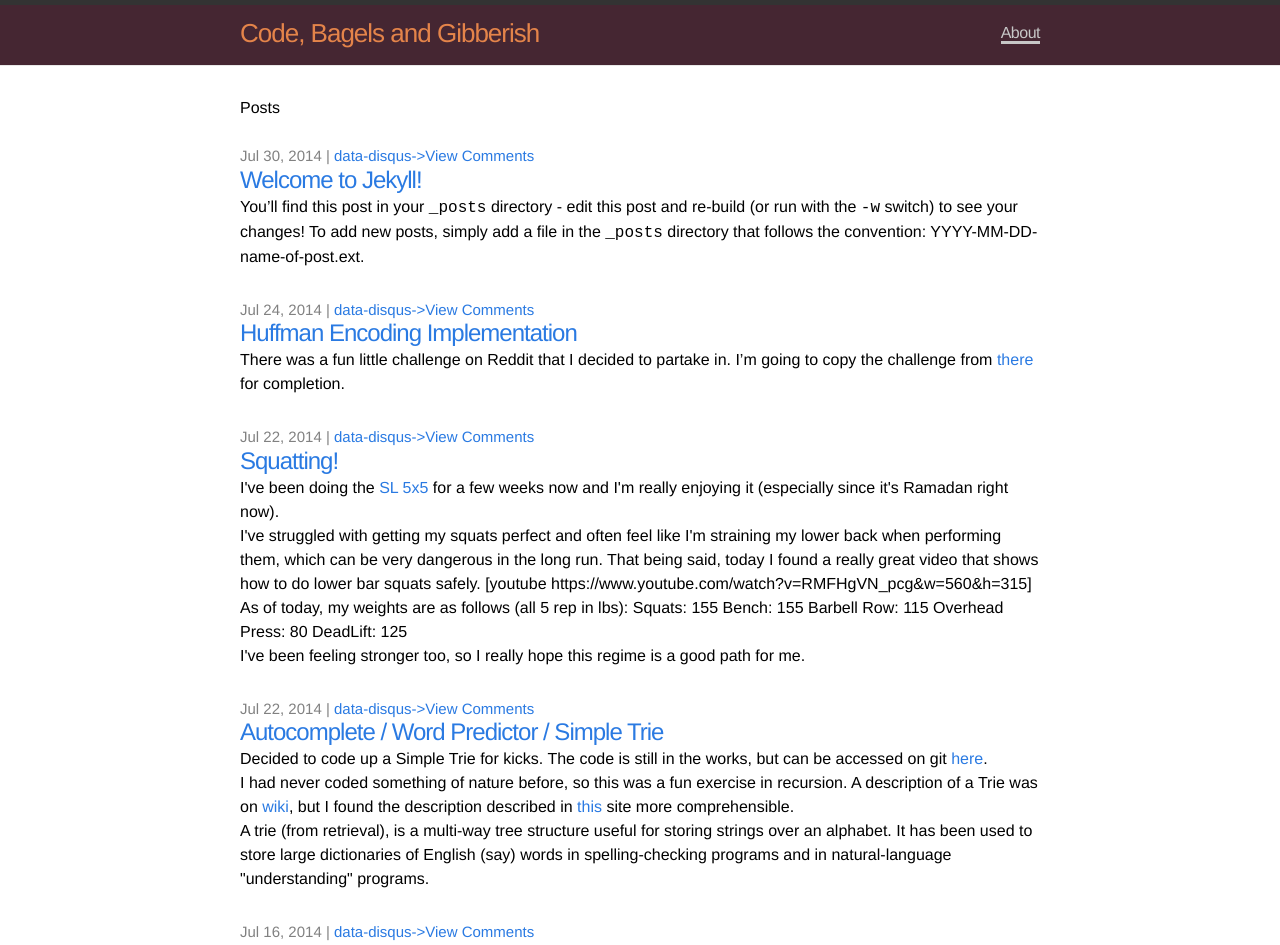
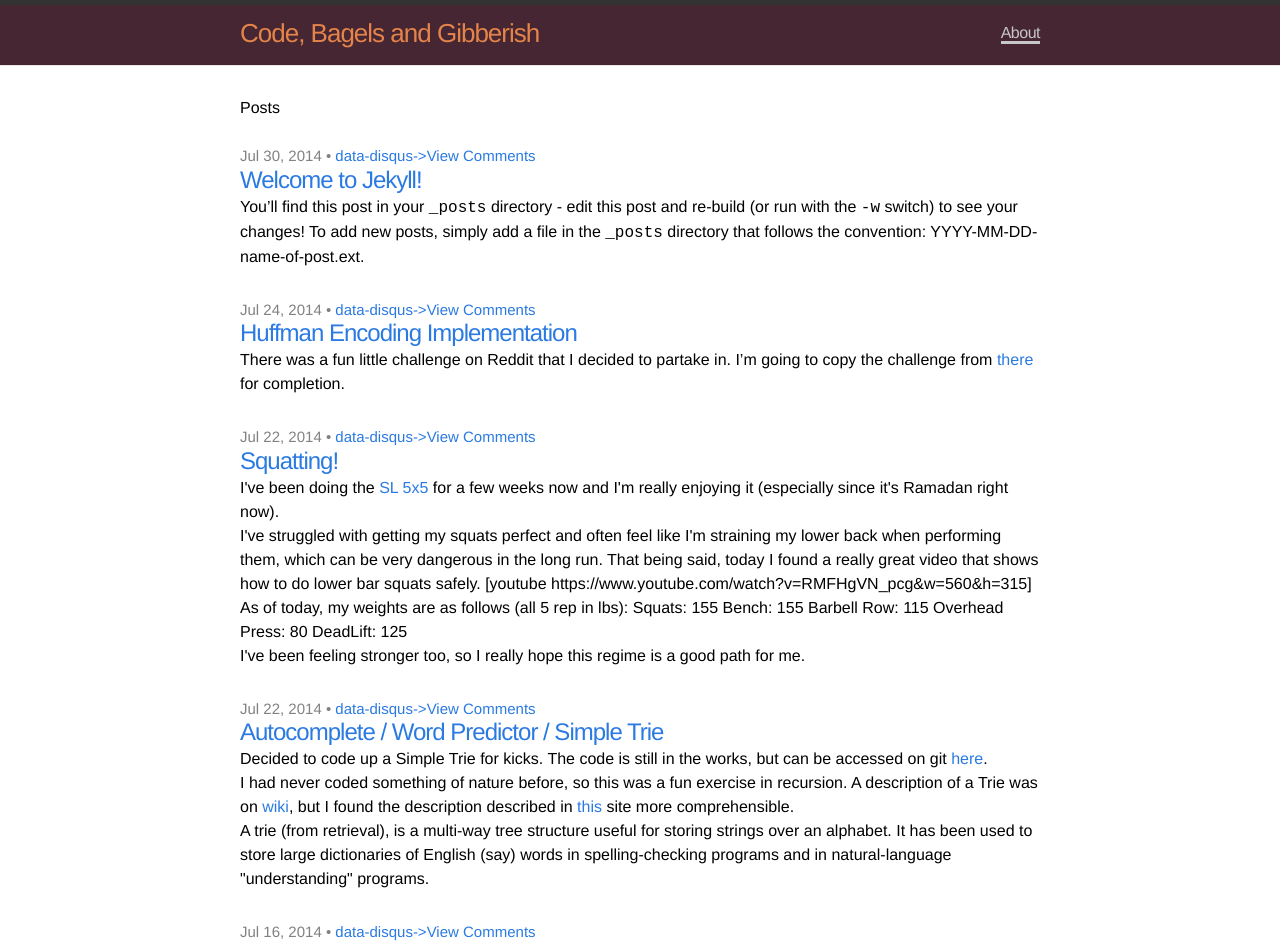
Before and after one commit to healthycola/healthycola.github.io.raw, a Jekyll site: the page built from index.html, in a window 1280 px wide and 1400 px high. Shown: the top 945 px of the window. Built offline with Jekyll 4.4.1, drawn with Linux system fonts in a browser that asks for light colours; comment, search, counter and statistics services are not loaded; some of the changed text lies outside the part shown.

Commit message:
Edited index.html for disqus - small change

```diff
--- a/_config.yml
+++ b/_config.yml
@@ -6,8 +6,9 @@ baseurl: ""
 url: "http://yourdomain.com"
 twitter_username: healthycola
 github_username:  healthycola
+comments: true
 excerpt_separator: <!--more-->
-comments: true
+
 # Build settings
 markdown: kramdown
 permalink: pretty
--- a/index.html
+++ b/index.html
@@ -9,7 +9,7 @@ layout: default
   <ul class="posts">
     {% for post in site.posts %}
       <li>
-        <span class="post-date">{{ post.date | date: "%b %-d, %Y" }} | <a href="{{ post.url }}#disqus_thread"> data-disqus->View Comments</a></span>
+        <span class="post-date">{{ post.date | date: "%b %-d, %Y" }} • <a href="{{ post.url }}#disqus_thread"> data-disqus->View Comments</a></span>
         <a class="post-link" href="{{ post.url | prepend: site.baseurl }}">{{ post.title }}</a><br>
         {{ post.excerpt }}
       </li>
```
